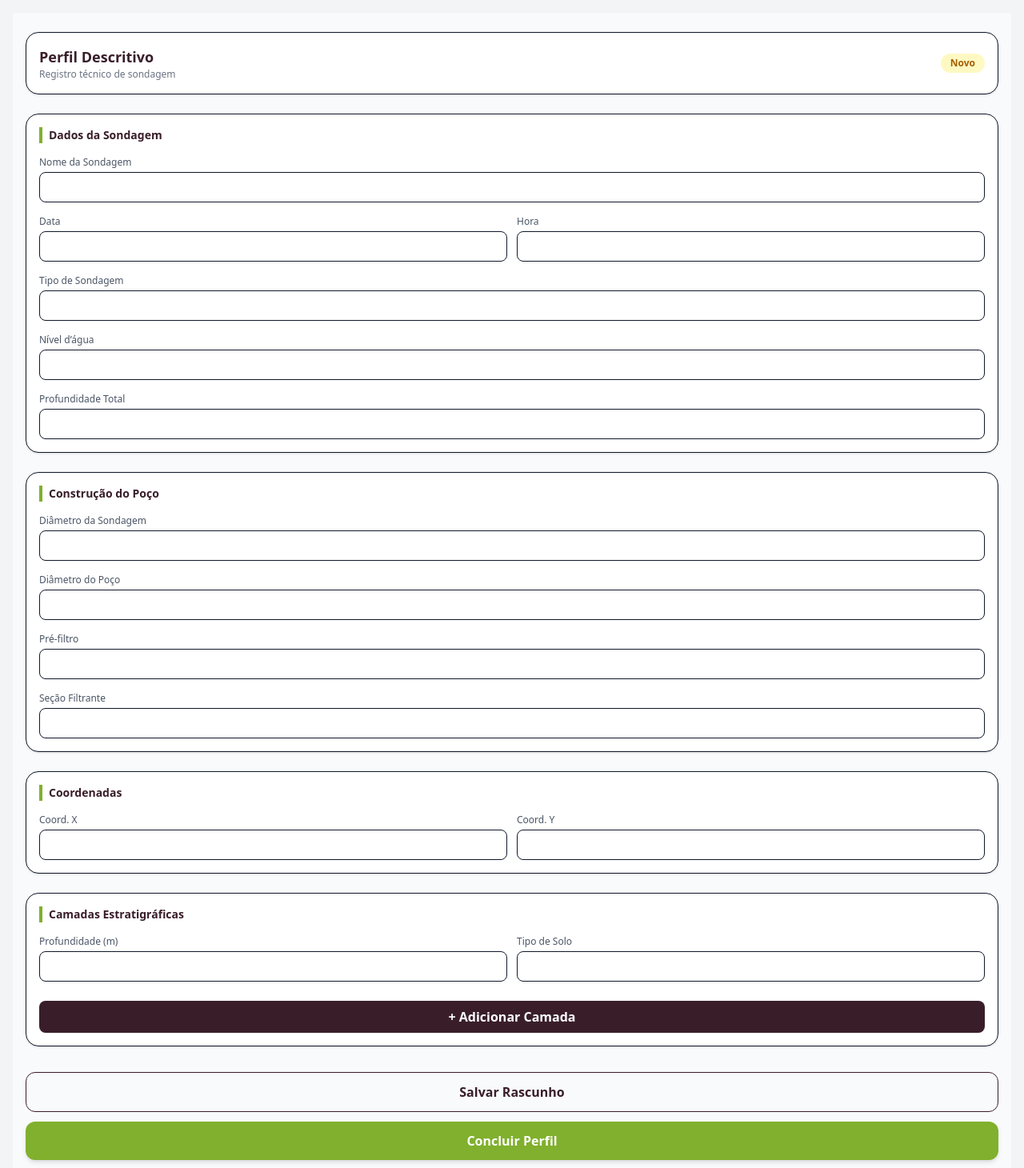
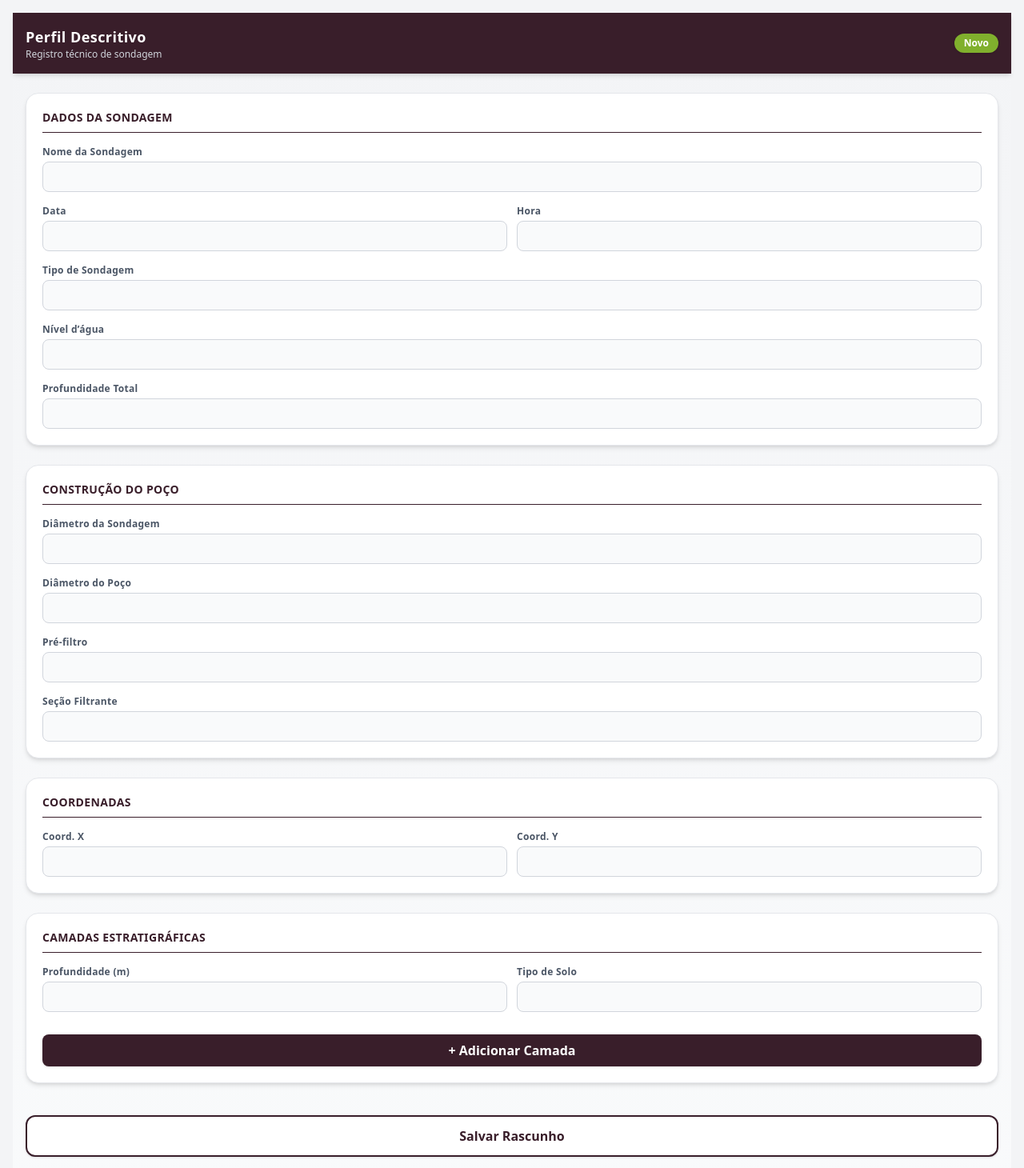
Before and after one commit to vitorkborman-cloud/gs-workorder, a Next.js app: page /mobile/projetos/1/solo in a window 1280 px wide. Shown: the top 1460 px of the page at 80% size. Built offline with nearby package versions, Linux system fonts and the light colour scheme; no server answers; the database is empty.

Commit message:
teste executivo

```diff
--- a/app/mobile/projetos/[id]/solo/page.tsx
+++ b/app/mobile/projetos/[id]/solo/page.tsx
@@ -30,7 +30,6 @@ export default function SoloPage() {
   const projectId = params.id as string;
 
   const [draftId, setDraftId] = useState<string | null>(null);
-
   const [layers, setLayers] = useState<Layer[]>([
     { profundidade: "", tipo: "" },
   ]);
@@ -163,25 +162,27 @@ export default function SoloPage() {
 
   return (
     <AppShell>
-      <div className="min-h-screen bg-gray-50 px-4 py-6 space-y-6">
+      <div className="min-h-screen bg-gradient-to-b from-gray-100 to-gray-50">
 
-        {/* HEADER */}
-        <div className="bg-white rounded-2xl shadow-sm border p-4">
+        {/* TOP BAR EXECUTIVA */}
+        <div className="bg-[#391e2a] text-white px-4 py-4 shadow-md">
           <div className="flex justify-between items-center">
             <div>
-              <h1 className="text-lg font-bold text-[#391e2a]">
+              <h1 className="text-lg font-semibold tracking-wide">
                 Perfil Descritivo
               </h1>
-              <p className="text-xs text-gray-500">
+              <p className="text-xs text-gray-300">
                 Registro técnico de sondagem
               </p>
             </div>
 
-            <span className="text-xs font-semibold px-3 py-1 rounded-full bg-yellow-100 text-yellow-700">
+            <span className="text-xs font-semibold px-3 py-1 rounded-full bg-[#80b02d] text-white shadow">
               {draftId ? "Rascunho" : "Novo"}
             </span>
           </div>
         </div>
+
+        <div className="px-4 py-6 space-y-6">
 
           <Section title="Dados da Sondagem">
             <Input label="Nome da Sondagem" value={form.nome_sondagem} onChange={(v) => setField("nome_sondagem", v)} />
@@ -236,27 +237,29 @@ export default function SoloPage() {
 
             <button
               onClick={addLayer}
-            className="w-full mt-2 bg-[#391e2a] text-white font-semibold py-2 rounded-lg"
+              className="w-full mt-3 bg-[#391e2a] text-white font-semibold py-2 rounded-lg shadow hover:opacity-90 transition"
             >
               + Adicionar Camada
             </button>
           </Section>
 
-        {/* BOTÕES PROFISSIONAIS */}
-        <div className="space-y-3 pt-2">
+          {/* BOTÕES EXECUTIVOS */}
+          <div className="space-y-4 pt-4">
             <button
               onClick={salvar}
-            className="w-full border border-[#391e2a] text-[#391e2a] font-semibold py-3 rounded-xl"
+              className="w-full bg-white border-2 border-[#391e2a] text-[#391e2a] font-semibold py-3 rounded-xl shadow-sm hover:bg-gray-100 transition"
             >
               Salvar Rascunho
             </button>
 
             <button
               onClick={concluir}
-            className="w-full bg-[#80b02d] text-white font-bold py-3 rounded-xl shadow-md"
+              className="w-full bg-[#80b02d] text-white font-bold py-3 rounded-xl shadow-lg hover:brightness-105 transition"
             >
               Concluir Perfil
             </button>
+          </div>
+
         </div>
       </div>
     </AppShell>
@@ -273,8 +276,8 @@ function Section({
   children: React.ReactNode;
 }) {
   return (
-    <div className="bg-white rounded-2xl shadow-sm border p-4 space-y-4">
-      <h2 className="text-sm font-semibold text-[#391e2a] border-l-4 border-[#80b02d] pl-2">
+    <div className="bg-white rounded-2xl shadow-md border border-gray-200 p-5 space-y-4">
+      <h2 className="text-sm font-semibold text-[#391e2a] tracking-wide uppercase border-b pb-2">
         {title}
       </h2>
       {children}
@@ -293,11 +296,13 @@ function Input({
 }) {
   return (
     <div className="flex flex-col gap-1">
-      <label className="text-xs font-medium text-gray-600">{label}</label>
+      <label className="text-xs font-semibold text-gray-600 tracking-wide">
+        {label}
+      </label>
       <input
         value={value}
         onChange={(e) => onChange(e.target.value)}
-        className="w-full border rounded-lg px-3 py-2 text-sm focus:outline-none focus:ring-2 focus:ring-[#80b02d]"
+        className="w-full border border-gray-300 rounded-lg px-3 py-2 text-sm bg-gray-50 focus:outline-none focus:ring-2 focus:ring-[#80b02d] focus:bg-white transition"
       />
     </div>
   );
```
Lines whose indentation alone changed are shown as unchanged.
